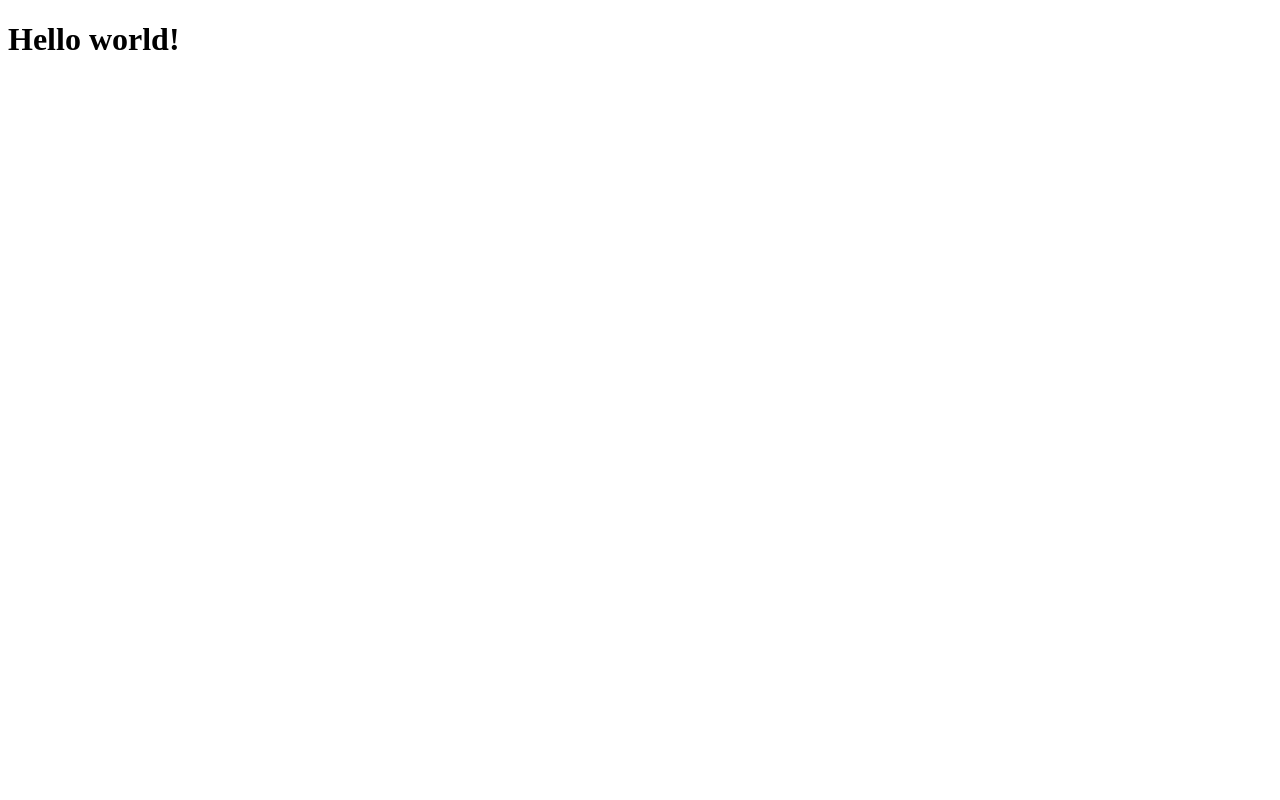
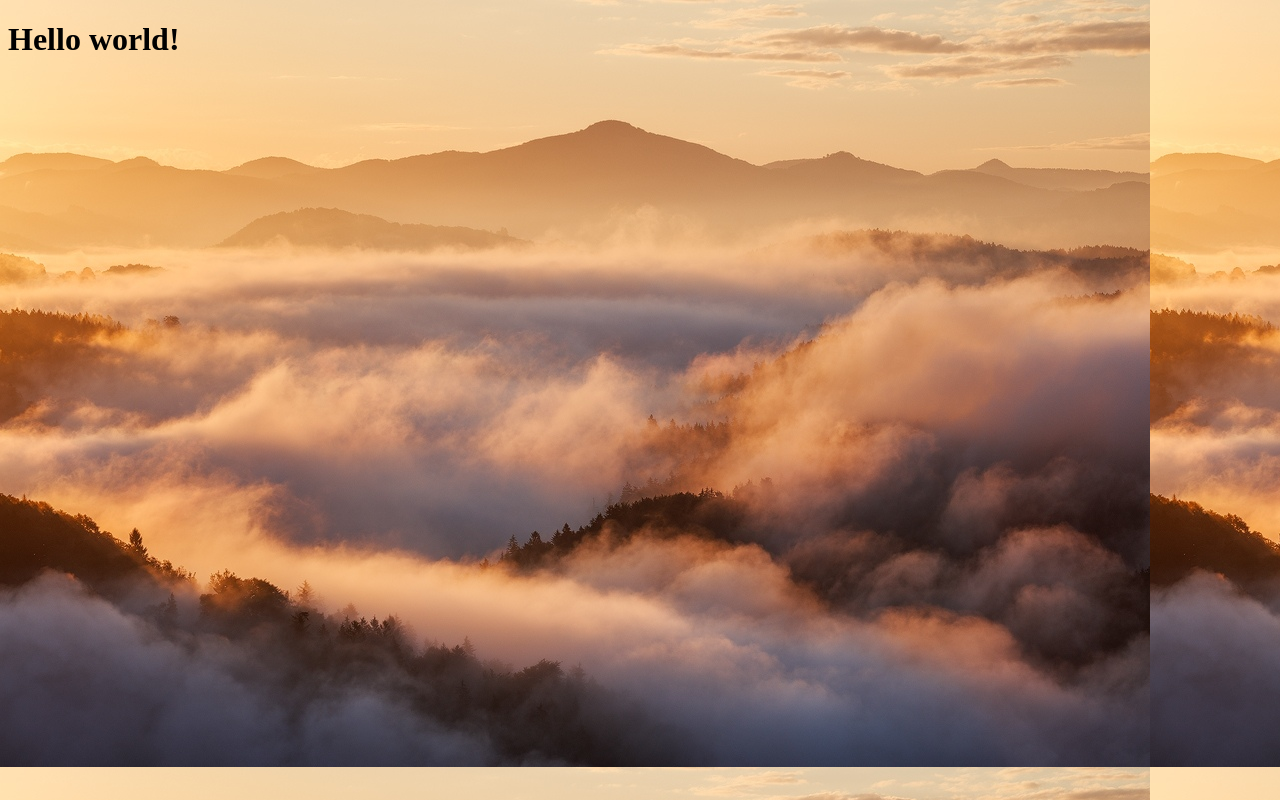
Before and after one commit to maria-volkova/maria-volkova.github.io, a plain HTML site: page index.html in a window 1280 px wide. Drawn offline with Linux system fonts and the light colour scheme.

Commit message:
добавил фоновый рисунок

```diff
--- a/index.html
+++ b/index.html
@@ -2,6 +2,7 @@
 <html>
   <head>
     <meta charset="utf-8">
+    <link rel="stylesheet" type="text/css" href="styles.css">
     <title>Моя тестовая страница</title>
   </head>
   <body>
--- a/styles.css
+++ b/styles.css
@@ -0,0 +1,3 @@
+body {
+    background: url('./material/first_picture.jpg');
+}
```
